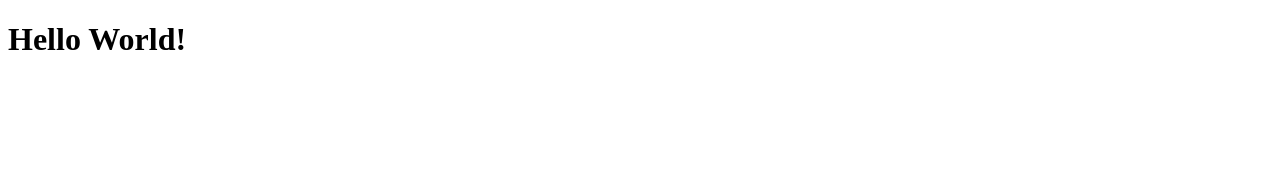
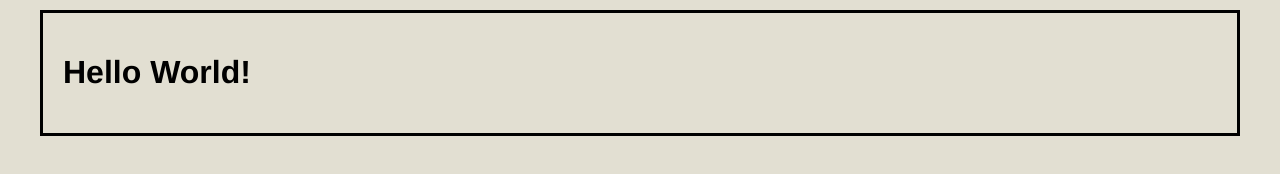
Before and after one commit to gwwebster/gwebdev, a plain HTML site: page index.html in a window 1280 px wide. Drawn offline with Linux system fonts and the light colour scheme.

Commit message:
add style.css, connect to index.html

```diff
--- a/index.html
+++ b/index.html
@@ -1,6 +1,7 @@
 <!DOCTYPE html>
 <html lang="en">
   <head>
+    <link rel="stylesheet" href="style.css" />
     <title>gWebDev</title>
   </head>
   <body>
--- /dev/null
+++ b/style.css
@@ -0,0 +1,13 @@
+body {
+    background: #E2DFD2;
+    font-family: Helvetica, Arial, sans-serif;
+    text-align: justify;
+    border: 1px solid black;
+    border-width: medium;
+    padding: 20px;
+    justify-content: center;
+    margin-top: 10px;
+    margin-bottom: 10px;
+    margin-left: 40px;
+    margin-right: 40px;
+  }
```
